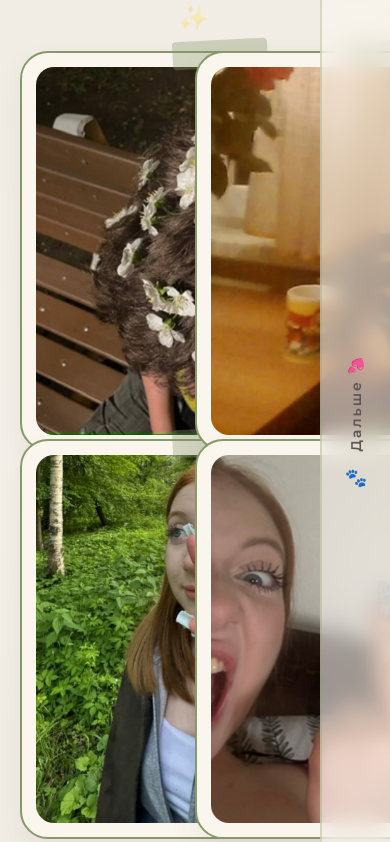
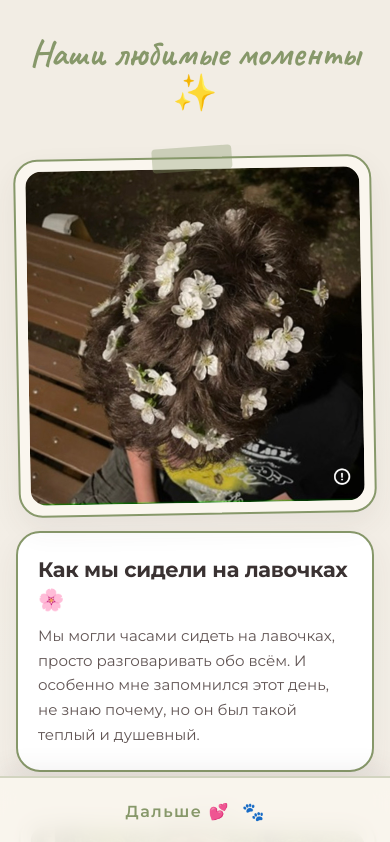
Before and after one commit to h1da90/--main, a website built with Vite: page event.html in a window 390 px wide. Shown: the top 842 px of the page. Built offline with nearby package versions, Linux system fonts and the light colour scheme.

Commit message:
ласт

```diff
--- a/src/scss/next.scss
+++ b/src/scss/next.scss
@@ -128,7 +128,6 @@ html, body {
   border: 2px dashed rgba($accent-olive, 0.6);
   border-left: none;
   border-radius: 0 28px 28px 0;
-  // линованная бумага
   background:
     repeating-linear-gradient(
       to bottom,
@@ -205,6 +204,16 @@ html, body {
   50%      { transform: translateX(-8px); }
 }
 
+@keyframes floaty {
+  0%, 100% { transform: translateY(0) rotate(-6deg); }
+  50%      { transform: translateY(-22px) rotate(6deg); }
+}
+
+@keyframes riseIn {
+  from { opacity: 0; transform: translateY(40px); }
+  to   { opacity: 1; transform: translateY(0); }
+}
+
 // Главный контейнер
 .blocks {
   position: relative;
@@ -214,9 +223,7 @@ html, body {
   overflow: hidden;
 }
 
-// ===================================================
 // ДЕКОР
-// ===================================================
 .page-title {
   position: absolute;
   left: 5%;
@@ -238,16 +245,7 @@ html, body {
   z-index: 1;
 }
 
-@keyframes floaty {
-  0%, 100% { transform: translateY(0) rotate(-6deg); }
-  50%      { transform: translateY(-22px) rotate(6deg); }
-}
-
-// ===================================================
 // ЛЕВЫЙ РЯД
-// ===================================================
-
-// КАРТОЧКА 1
 .pic {
   @include pic-container-base;
   top: 6%;
@@ -279,7 +277,6 @@ html, body {
 }
 .cover1 { @include cover-base(6%, 5%); }
 
-// КАРТОЧКА 2
 .pic2 {
   @include pic-container-base;
   top: 52%;
@@ -311,11 +308,7 @@ html, body {
 }
 .cover2 { @include cover-base(52%, 5%); }
 
-// ===================================================
 // ПРАВЫЙ РЯД
-// ===================================================
-
-// КАРТОЧКА 3
 .pic3 {
   @include pic-container-base;
   top: 6%;
@@ -347,7 +340,6 @@ html, body {
 }
 .cover3 { @include cover-base(6%, 50%); }
 
-// КАРТОЧКА 4
 .pic4 {
   @include pic-container-base;
   top: 52%;
@@ -379,9 +371,7 @@ html, body {
 }
 .cover4 { @include cover-base(52%, 50%); }
 
-// ===================================================
 // КНОПКА «ДАЛЬШЕ»
-// ===================================================
 .nextpg {
   position: absolute;
   right: 0;
@@ -435,76 +425,164 @@ html, body {
   &:active {
     background: #e2dbcd;
   }
-  @media (max-width: 900px) {
-  html, body { height: auto; min-height: 100dvh; overflow-y: auto; overflow-x: hidden; }
+}
+
+// ===================================================
+// ТЕЛЕФОН И ПЛАНШЕТ: лента карточек, текст всегда виден
+// ===================================================
+@media (max-width: 1000px) {
+
+  html, body {
+    height: auto;
+    min-height: 100dvh;
+    overflow-x: hidden;
+    overflow-y: auto;
+  }
 
   .blocks {
     height: auto;
     min-height: 100dvh;
     overflow: visible;
-    padding: 24px 16px 110px;
+    padding: 28px 16px 110px;
     display: flex;
     flex-direction: column;
     align-items: center;
-    gap: 34px;
+    gap: 44px;
   }
 
-  .float, .cover, [class^="cover"] { display: none !important; }
+  // убираем всё, что нужно только для мыши
+  .float,
+  .block1,
+  .cover1, .cover2, .cover3, .cover4 {
+    display: none !important;
+  }
 
   .page-title {
     position: static;
     order: -1;
-    font-size: 34px;
+    font-size: 36px;
     text-align: center;
+    line-height: 1.1;
+    margin: 6px 0 0;
   }
 
-  .card-container { width: 100%; max-width: 420px; display: flex; flex-direction: column; }
+  .card-container {
+    width: 100%;
+    max-width: 440px;
+    display: flex;
+    flex-direction: column;
+    animation: riseIn 0.7s cubic-bezier(0.25, 1, 0.5, 1) both;
+  }
 
-  /* фото */
-  .blocks [class^="pic"] {
+  // ---- фото ----
+  .blocks .pic,
+  .blocks .pic2,
+  .blocks .pic3,
+  .blocks .pic4 {
     position: relative;
-    top: auto; left: auto;
+    top: auto;
+    left: auto;
     width: 100%;
     padding: 10px;
-    border-radius: 22px;
+    border-radius: 24px;
     transform: none !important;
+    z-index: 3;
+
+    &::before {
+      width: 80px;
+      height: 24px;
+      top: -12px;
+    }
+
+    img {
+      width: 100%;
+      height: auto;
+      aspect-ratio: 1 / 1;
+      border-radius: 16px;
+    }
   }
-  .blocks [class^="pic"] img { width: 100%; height: auto; aspect-ratio: 1 / 1; }
-  .blocks [class^="pic"]::before { width: 76px; height: 22px; top: -11px; }
 
-  /* текст всегда виден под фото */
-  .blocks [class^="text"] {
+  // лёгкий наклон для живости
+  .blocks .item-1 .pic  { transform: rotate(-1deg) !important; }
+  .blocks .item-2 .pic2 { transform: rotate(1deg) !important; }
+  .blocks .item-3 .pic3 { transform: rotate(-1deg) !important; }
+  .blocks .item-4 .pic4 { transform: rotate(1deg) !important; }
+
+  // ---- текст всегда открыт под фото ----
+  .blocks .text,
+  .blocks .text2,
+  .blocks .text3,
+  .blocks .text4 {
     position: relative;
-    top: auto; left: auto;
+    top: auto;
+    left: auto;
     width: 100% !important;
     height: auto;
     opacity: 1 !important;
     padding: 22px 20px !important;
-    margin-top: 14px;
-    border: 2px solid #87986A;
-    border-radius: 22px;
+    margin-top: 16px;
+    border: 2px solid $accent-olive;
+    border-radius: 24px;
     overflow: visible;
+    z-index: 2;
+
+    .inner {
+      width: 100%;
+      height: auto;
+      padding: 0;
+
+      .how {
+        font-size: 21px;
+        margin-bottom: 10px;
+      }
+
+      .more {
+        font-size: 15px;
+        line-height: 1.65;
+      }
+    }
   }
-  .blocks [class^="text"] .inner { width: 100%; padding: 0; height: auto; }
-  .blocks [class^="text"] .inner .how { font-size: 20px; }
-  .blocks [class^="text"] .inner .more { font-size: 15px; }
 
-  /* кнопка «Дальше» — панель внизу */
+  // ---- кнопка «Дальше»: панель внизу экрана ----
   .nextpg,
   .nextpg:hover {
-    top: auto; bottom: 0; right: 0; left: 0;
-    width: 100%;
-    height: 66px;
+    position: fixed;
+    top: auto;
+    bottom: 0;
+    left: 0;
+    right: 0;
+    width: 100% !important;
+    height: 68px;
     flex-direction: row;
+    gap: 12px;
     border-left: none;
-    border-top: 2px solid rgba(135, 152, 106, 0.3);
+    border-top: 2px solid rgba($accent-olive, 0.35);
+    background: rgba($bg-card-photo, 0.92);
     padding-bottom: env(safe-area-inset-bottom);
+    box-shadow: 0 -8px 24px rgba(74, 62, 61, 0.08);
   }
+
   .nextpg .btn-text,
   .nextpg:hover .btn-text {
     writing-mode: horizontal-tb;
     transform: none;
     font-size: 16px;
+    letter-spacing: 1.5px;
+    color: $accent-olive;
+  }
+
+  .nextpg .btn-arrow,
+  .nextpg:hover .btn-arrow {
+    transform: none;
   }
 }
+
+// Совсем маленькие экраны
+@media (max-width: 380px) {
+  .page-title { font-size: 30px; }
+  .blocks { padding: 22px 12px 106px; }
+  .blocks .text .inner .how,
+  .blocks .text2 .inner .how,
+  .blocks .text3 .inner .how,
+  .blocks .text4 .inner .how { font-size: 19px; }
 }
```
Also changed, not shown: src/scss/next.css, 1 other file.
